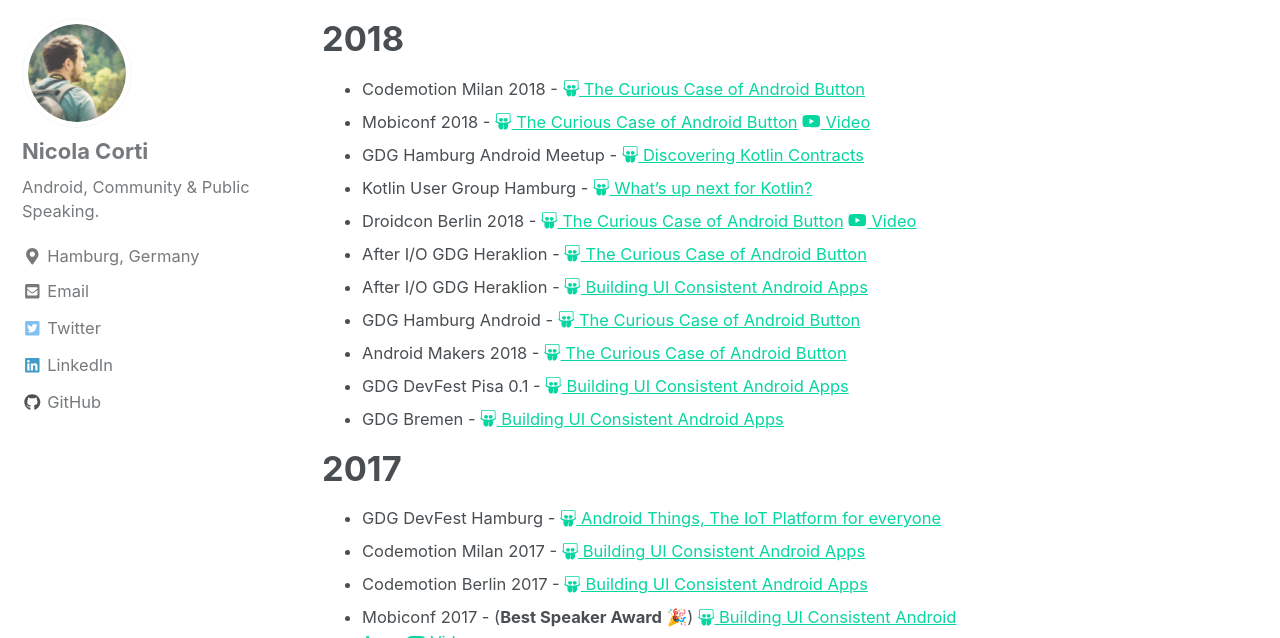
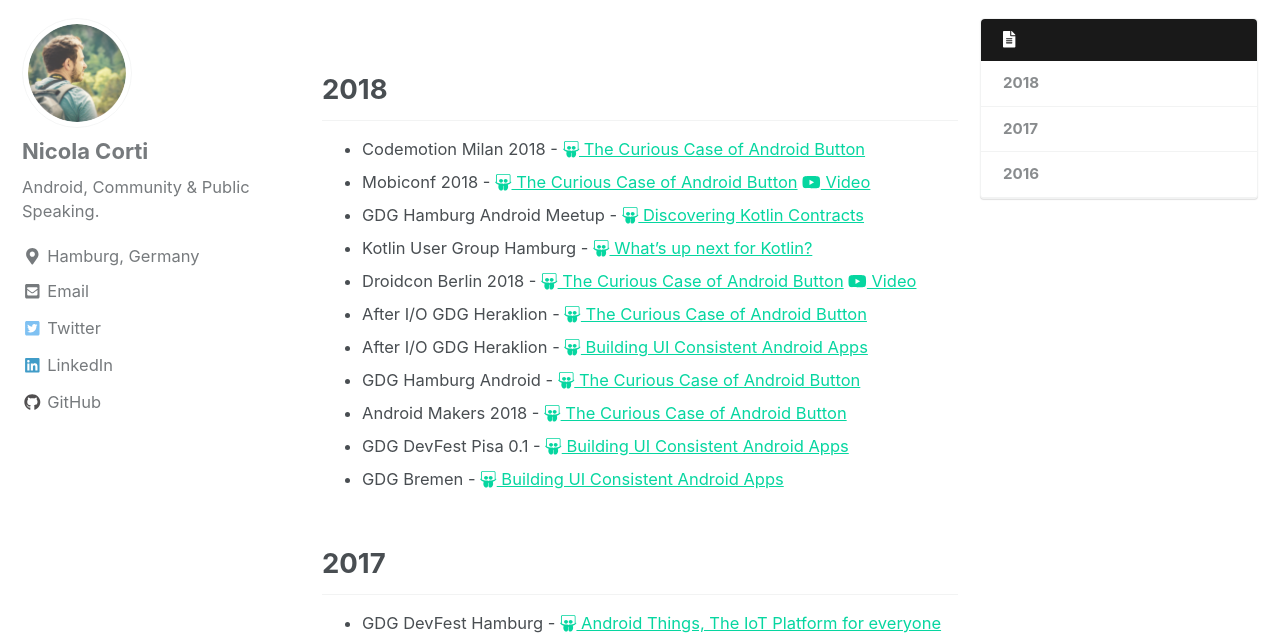
Before and after one commit to cortinico/cortinico.github.io, a Jekyll site: the page built from _pages/talks.md, in a window 1280 px wide and 900 px high, cut to the strip 262-900 px from the top of the window. Built offline with Jekyll 4.4.1, drawn with Linux system fonts in a browser that asks for light colours; nearby versions of some CDN libraries.

Commit message:
Adding TOC to talks page

```diff
--- a/_pages/talks.md
+++ b/_pages/talks.md
@@ -15,7 +16,7 @@
 # Upcoming
 {: .talk-section } -->
 
-# 2018
+## 2018
 
 * Codemotion Milan 2018 - [<i class="fab fa-slideshare"></i> The Curious Case of Android Button](http://bit.ly/androidbuttons)
 * Mobiconf 2018 - [<i class="fab fa-slideshare"></i> The Curious Case of Android Button](http://bit.ly/androidbuttons) [<i class="fab fa-youtube"></i> Video](https://www.youtube.com/watch?v=lUaAbWLLNxM)
@@ -30,7 +31,7 @@
 * GDG Bremen - [<i class="fab fa-slideshare"></i> Building UI Consistent Android Apps](http://bit.ly/uiconsistency)
 {: .talk-section }
 
-# 2017
+## 2017
 
 * GDG DevFest Hamburg - [<i class="fab fa-slideshare"></i> Android Things, The IoT Platform for everyone](http://bit.ly/devfesthh-iot)
 * Codemotion Milan 2017 - [<i class="fab fa-slideshare"></i> Building UI Consistent Android Apps](http://bit.ly/uiconsistency)
@@ -39,7 +40,7 @@
 * GDG Pisa - [<i class="fab fa-slideshare"></i> The voice assistant you’ve always wanted...with Actions on Google!](http://bit.ly/actionsongoogle)
 {: .talk-section }
 
-# 2016
+## 2016
 
 * GDG Pisa - [<i class="fab fa-slideshare"></i> Firebase: From Zero to Hero](http://bit.ly/firebasefrom0tohero)
 * Droidcon Italy 2016 - [<i class="fab fa-slideshare"></i> Backend 4 Android Developers](https://backend4android.github.io/)
```
Also changed, not shown: other parts of _pages/talks.md (+1 -0 lines).
